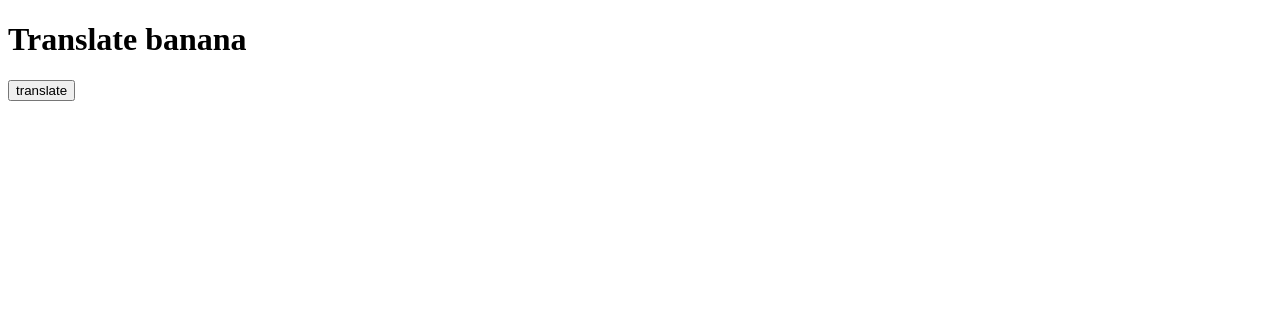
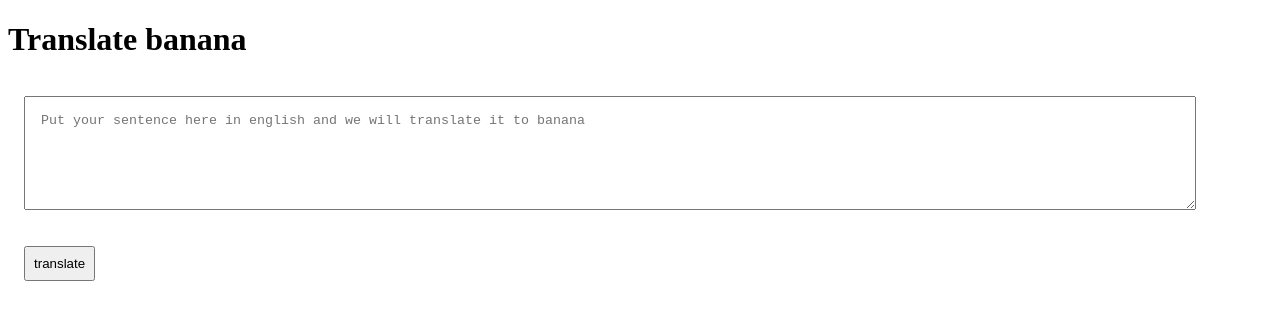
Before and after one commit to yogesh1006/Banana_Speak_Live, a plain HTML site: page index.html in a window 1280 px wide. Drawn offline with Linux system fonts and the light colour scheme.

Commit message:
taking input and console

```diff
--- a/app.js
+++ b/app.js
@@ -1,6 +1,8 @@
 var btnTranslate=document.querySelector("#btn-translate");
+var txtInput=document.querySelector("#txt-input");
 
 
 btnTranslate.addEventListener("click",function clickEventHandler(){
     console.log("Clicked!!!");
+    console.log("input",txtInput.value);
 })
--- a/index.html
+++ b/index.html
@@ -4,9 +4,26 @@
     <meta charset="UTF-8">
     <meta name="viewport" content="width=device-width, initial-scale=1.0">
     <title>banana speak</title>
+    <style>
+
+        textarea{
+            width: 90%;
+            height: 10vh;
+            margin: 1rem;
+            padding: 1rem;
+        }
+
+        #btn-translate{
+            padding: 0.5rem;
+            text-align: center;
+            margin: 1rem;
+        }
+    </style>
 </head>
 <body>
     <h1>Translate banana</h1>
+
+    <textarea id="txt-input" placeholder="Put your sentence here in english and we will translate it to banana"></textarea>
     <button id="btn-translate">translate</button>
     <script src="app.js" type="text/javascript"></script>
 
```
